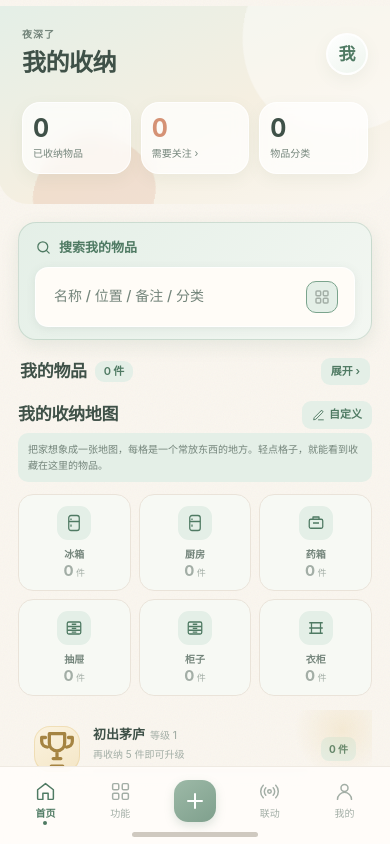
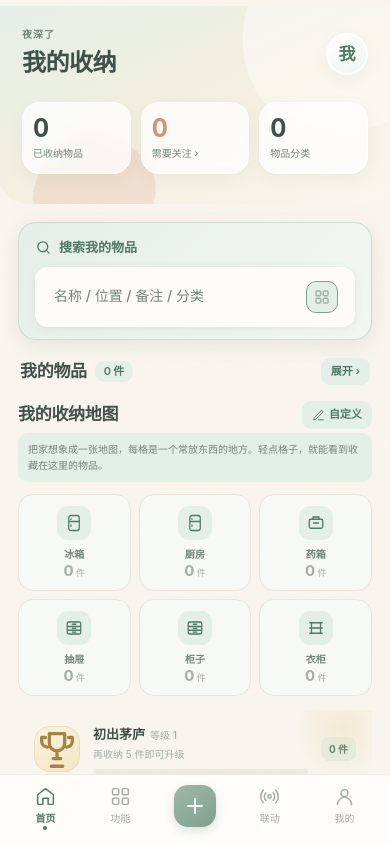
Before and after one commit to ananpaofu/organizer-app, a plain HTML site: page index.html in a window 390 px wide. Drawn offline with Linux system fonts and the light colour scheme.

Commit message:
Add files via upload

```diff
--- a/styles.css
+++ b/styles.css
@@ -566,19 +566,21 @@ button { cursor: pointer; border: none; background: none; }
 @keyframes slideUp { from { transform: translateY(100%); } to { transform: none; } }
 
 @media (max-width: 480px) {
-  body { padding: 0; display: block; background: var(--cream); }
+  body { padding: 0; display: block; background: var(--cream); -webkit-font-smoothing: antialiased; text-rendering: optimizeLegibility; }
   .ambient { display: none; }
   .device-frame { width: 100vw; height: 100vh; height: 100dvh; max-height: none; border: none; border-radius: 0; padding: 0; box-shadow: none; }
   .device-screen { border-radius: 0; }
   .device-notch { display: none; }
   .status-bar { display: none; }
-  .page { padding-left: 18px; padding-right: 18px; }
-  .home-indicator { background: #cfc9c0; }
+  .page { padding: 6px 18px 88px; animation: none; }
+  .bottom-nav { position: fixed; height: 70px; padding: 0 8px 8px; }
+  .home-indicator { display: none; }
   .nav-add { width: 42px; height: 42px; margin: 0 auto; border-radius: 14px; box-shadow: 0 4px 10px rgba(127, 160, 141, .25); animation: none; }
 }
 
 html.standalone .device-screen { padding-top: env(safe-area-inset-top, 0px); box-sizing: border-box; }
 html.standalone .pull-indicator { top: calc(env(safe-area-inset-top, 0px) + 8px); }
+html.standalone .home-indicator { display: none; }
 
 /* ============================================================
    Design system upgrade · "收纳手账"
--- a/sw.js
+++ b/sw.js
@@ -1,4 +1,4 @@
-const CACHE = 'organizer-app-v3';
+const CACHE = 'organizer-app-v4';
 const ASSETS = [
   './',
   './index.html',
```
